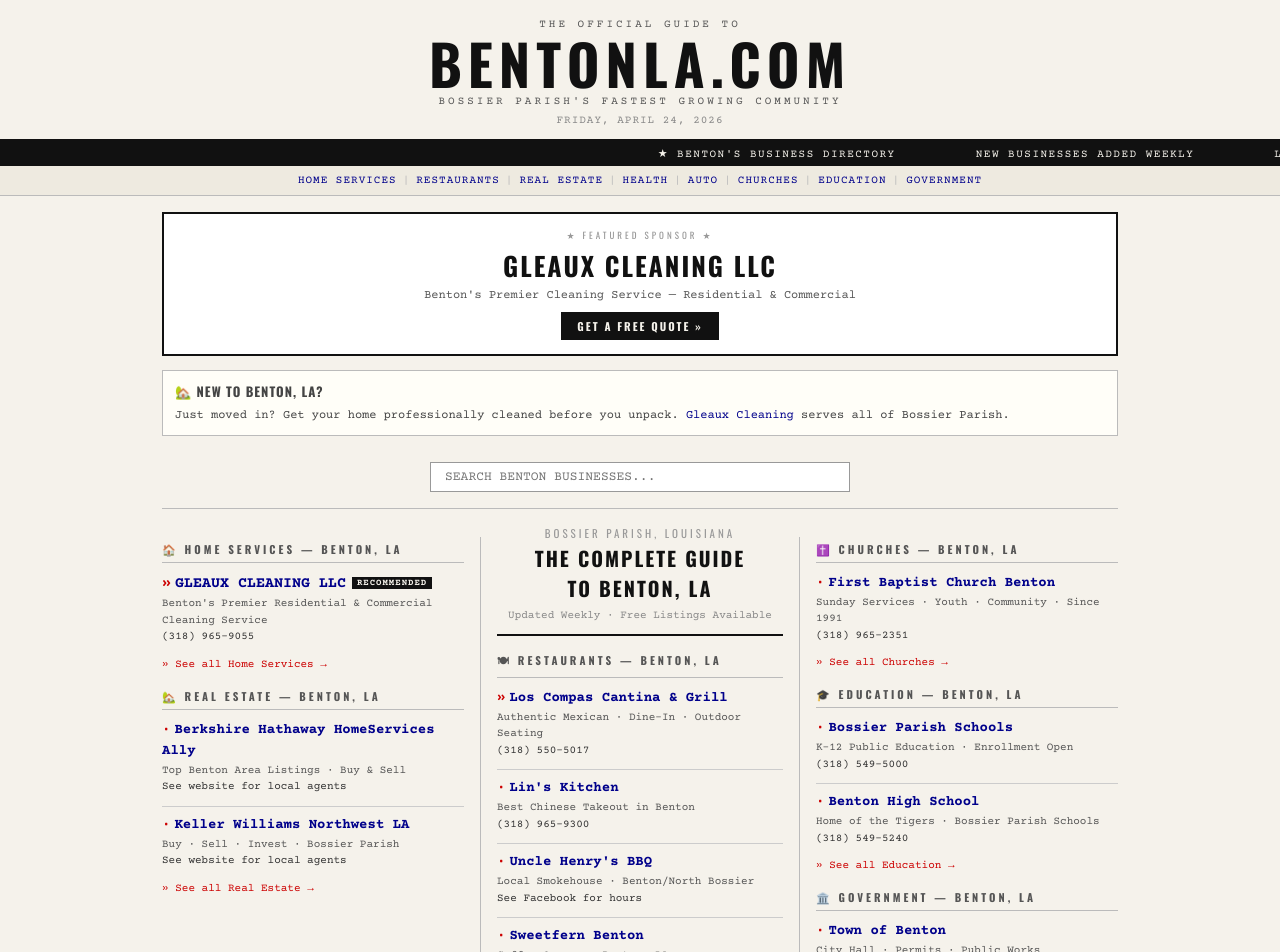
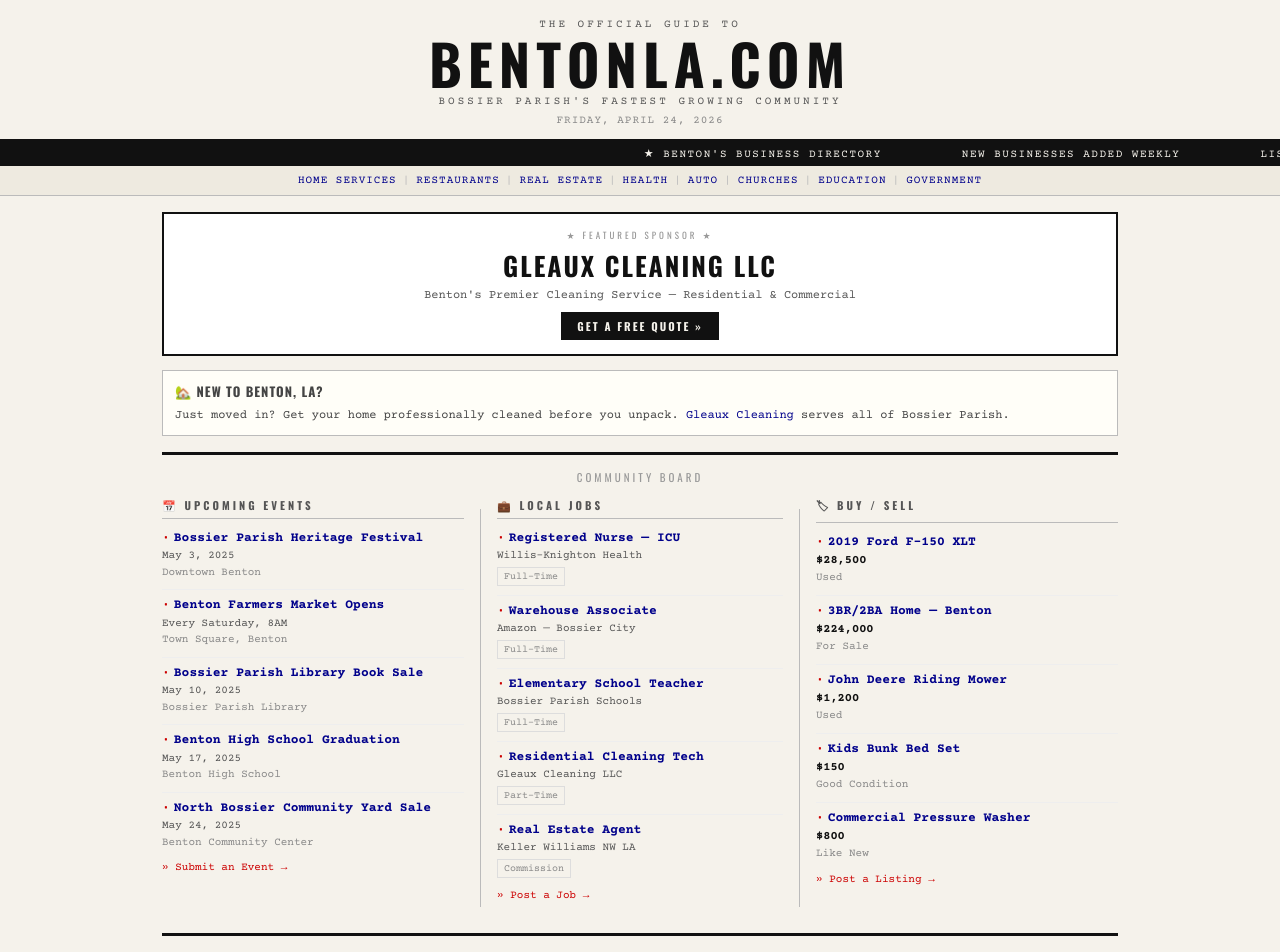
Before and after one commit to timjurj/bentonla-next, a Next.js app: page / in a window 1280 px wide. Shown: the top 952 px of the page. Built offline with nearby package versions, Linux system fonts and the light colour scheme.

Commit message:
add community board with events, jobs, classifieds

```diff
--- a/src/app/page.tsx
+++ b/src/app/page.tsx
@@ -4,6 +4,7 @@ import Masthead from "@/components/Masthead";
 import Footer from "@/components/Footer";
 import BusinessCard from "@/components/BusinessCard";
 import SearchDirectory from "@/components/SearchDirectory";
+import CommunitySection from "@/components/CommunitySection";
 import businessData from "@/data/businesses.json";
 import { categories } from "@/data/categories";
 import type { Business } from "@/types/business";
@@ -170,6 +171,9 @@ export default function HomePage() {
           serves all of Bossier Parish.
         </div>
 
+        {/* Community Board */}
+        <CommunitySection />
+
         {/* Search */}
         <SearchDirectory businesses={businesses} categories={categories} />
 
--- /dev/null
+++ b/src/components/CommunitySection.tsx
@@ -0,0 +1,140 @@
+import Link from "next/link";
+import eventsData from "@/data/events.json";
+import jobsData from "@/data/jobs.json";
+import classifiedsData from "@/data/classifieds.json";
+
+function SectionHead({ title, link }: { title: string; link: string }) {
+  return (
+    <h2 style={{
+      fontFamily: "'Oswald', sans-serif",
+      fontSize: 11,
+      fontWeight: 700,
+      letterSpacing: 3,
+      textTransform: "uppercase",
+      color: "#555",
+      borderBottom: "1px solid #bbb",
+      paddingBottom: 5,
+      marginBottom: 10,
+    }}>
+      <Link href={link} style={{ color: "#555" }}>{title}</Link>
+    </h2>
+  );
+}
+
+export default function CommunitySection() {
+  return (
+    <div style={{
+      borderTop: "3px solid #111",
+      borderBottom: "3px solid #111",
+      margin: "16px 0",
+      padding: "14px 0",
+    }}>
+      {/* Header */}
+      <div style={{
+        textAlign: "center",
+        marginBottom: 12,
+      }}>
+        <p style={{
+          fontFamily: "'Oswald', sans-serif",
+          fontSize: 11,
+          letterSpacing: 3,
+          textTransform: "uppercase",
+          color: "#999",
+        }}>Community Board</p>
+      </div>
+
+      <div className="dir-grid">
+        {/* EVENTS */}
+        <div className="dir-col-1">
+          <SectionHead title="📅 Upcoming Events" link="/events" />
+          {eventsData.map((event, i) => (
+            <div key={event.id}>
+              <div style={{ marginBottom: 8, lineHeight: 1.5 }}>
+                <span style={{ display: "block", fontWeight: 700, fontSize: 13 }}>
+                  <span style={{ color: "#cc0000", marginRight: 4 }}>·</span>
+                  <Link href={event.link}>{event.title}</Link>
+                </span>
+                <span style={{ display: "block", fontSize: 11, color: "#555" }}>
+                  {event.date}
+                </span>
+                <span style={{ display: "block", fontSize: 11, color: "#888" }}>
+                  {event.location}
+                </span>
+              </div>
+              {i < eventsData.length - 1 && (
+                <hr style={{ border: "none", borderTop: "1px solid #eee", margin: "6px 0" }} />
+              )}
+            </div>
+          ))}
+          <div style={{ marginTop: 8 }}>
+            <Link href="/events" style={{ fontSize: 11, color: "#cc0000" }}>
+              » Submit an Event →
+            </Link>
+          </div>
+        </div>
+
+        <div className="dir-divider" />
+
+        {/* JOBS */}
+        <div className="dir-col-2">
+          <SectionHead title="💼 Local Jobs" link="/jobs" />
+          {jobsData.map((job, i) => (
+            <div key={job.id}>
+              <div style={{ marginBottom: 8, lineHeight: 1.5 }}>
+                <span style={{ display: "block", fontWeight: 700, fontSize: 13 }}>
+                  <span style={{ color: "#cc0000", marginRight: 4 }}>·</span>
+                  <Link href={job.link}>{job.title}</Link>
+                </span>
+                <span style={{ display: "block", fontSize: 11, color: "#555" }}>
+                  {job.company}
+                </span>
+                <span style={{ display: "inline-block", fontSize: 10, color: "#888", border: "1px solid #ddd", padding: "1px 6px", marginTop: 2 }}>
+                  {job.type}
+                </span>
+              </div>
+              {i < jobsData.length - 1 && (
+                <hr style={{ border: "none", borderTop: "1px solid #eee", margin: "6px 0" }} />
+              )}
+            </div>
+          ))}
+          <div style={{ marginTop: 8 }}>
+            <Link href="/jobs" style={{ fontSize: 11, color: "#cc0000" }}>
+              » Post a Job →
+            </Link>
+          </div>
+        </div>
+
+        <div className="dir-divider" />
+
+        {/* BUY / SELL */}
+        <div className="dir-col-3">
+          <SectionHead title="🏷 Buy / Sell" link="/classifieds" />
+          {classifiedsData.map((item, i) => (
+            <div key={item.id}>
+              <div style={{ marginBottom: 8, lineHeight: 1.5 }}>
+                <span style={{ display: "block", fontWeight: 700, fontSize: 13 }}>
+                  <span style={{ color: "#cc0000", marginRight: 4 }}>·</span>
+                  <Link href={item.link}>{item.title}</Link>
+                </span>
+                <span style={{ display: "block", fontSize: 12, color: "#111", fontWeight: 700 }}>
+                  {item.price}
+                </span>
+                <span style={{ display: "block", fontSize: 11, color: "#888" }}>
+                  {item.condition}
+                </span>
+              </div>
+              {i < classifiedsData.length - 1 && (
+                <hr style={{ border: "none", borderTop: "1px solid #eee", margin: "6px 0" }} />
+              )}
+            </div>
+          ))}
+          <div style={{ marginTop: 8 }}>
+            <Link href="/classifieds" style={{ fontSize: 11, color: "#cc0000" }}>
+              » Post a Listing →
+            </Link>
+          </div>
+        </div>
+      </div>
+    </div>
+  );
+}
--- /dev/null
+++ b/src/data/classifieds.json
@@ -0,0 +1,37 @@
+[
+  {
+    "id": "bs-1",
+    "title": "2019 Ford F-150 XLT",
+    "price": "$28,500",
+    "condition": "Used",
+    "link": "#"
+  },
+  {
+    "id": "bs-2",
+    "title": "3BR/2BA Home — Benton",
+    "price": "$224,000",
+    "condition": "For Sale",
+    "link": "#"
+  },
+  {
+    "id": "bs-3",
+    "title": "John Deere Riding Mower",
+    "price": "$1,200",
+    "condition": "Used",
+    "link": "#"
+  },
+  {
+    "id": "bs-4",
+    "title": "Kids Bunk Bed Set",
+    "price": "$150",
+    "condition": "Good Condition",
+    "link": "#"
+  },
+  {
+    "id": "bs-5",
+    "title": "Commercial Pressure Washer",
+    "price": "$800",
+    "condition": "Like New",
+    "link": "#"
+  }
+]
--- /dev/null
+++ b/src/data/events.json
@@ -0,0 +1,37 @@
+[
+  {
+    "id": "event-1",
+    "title": "Bossier Parish Heritage Festival",
+    "date": "May 3, 2025",
+    "location": "Downtown Benton",
+    "link": "#"
+  },
+  {
+    "id": "event-2",
+    "title": "Benton Farmers Market Opens",
+    "date": "Every Saturday, 8AM",
+    "location": "Town Square, Benton",
+    "link": "#"
+  },
+  {
+    "id": "event-3",
+    "title": "Bossier Parish Library Book Sale",
+    "date": "May 10, 2025",
+    "location": "Bossier Parish Library",
+    "link": "#"
+  },
+  {
+    "id": "event-4",
+    "title": "Benton High School Graduation",
+    "date": "May 17, 2025",
+    "location": "Benton High School",
+    "link": "#"
+  },
+  {
+    "id": "event-5",
+    "title": "North Bossier Community Yard Sale",
+    "date": "May 24, 2025",
+    "location": "Benton Community Center",
+    "link": "#"
+  }
+]
--- /dev/null
+++ b/src/data/jobs.json
@@ -0,0 +1,37 @@
+[
+  {
+    "id": "job-1",
+    "title": "Registered Nurse — ICU",
+    "company": "Willis-Knighton Health",
+    "type": "Full-Time",
+    "link": "#"
+  },
+  {
+    "id": "job-2",
+    "title": "Warehouse Associate",
+    "company": "Amazon — Bossier City",
+    "type": "Full-Time",
+    "link": "#"
+  },
+  {
+    "id": "job-3",
+    "title": "Elementary School Teacher",
+    "company": "Bossier Parish Schools",
+    "type": "Full-Time",
+    "link": "#"
+  },
+  {
+    "id": "job-4",
+    "title": "Residential Cleaning Tech",
+    "company": "Gleaux Cleaning LLC",
+    "type": "Part-Time",
+    "link": "https://gleauxcleaning.com?utm_source=bentonla&utm_medium=jobs"
+  },
+  {
+    "id": "job-5",
+    "title": "Real Estate Agent",
+    "company": "Keller Williams NW LA",
+    "type": "Commission",
+    "link": "#"
+  }
+]
```
